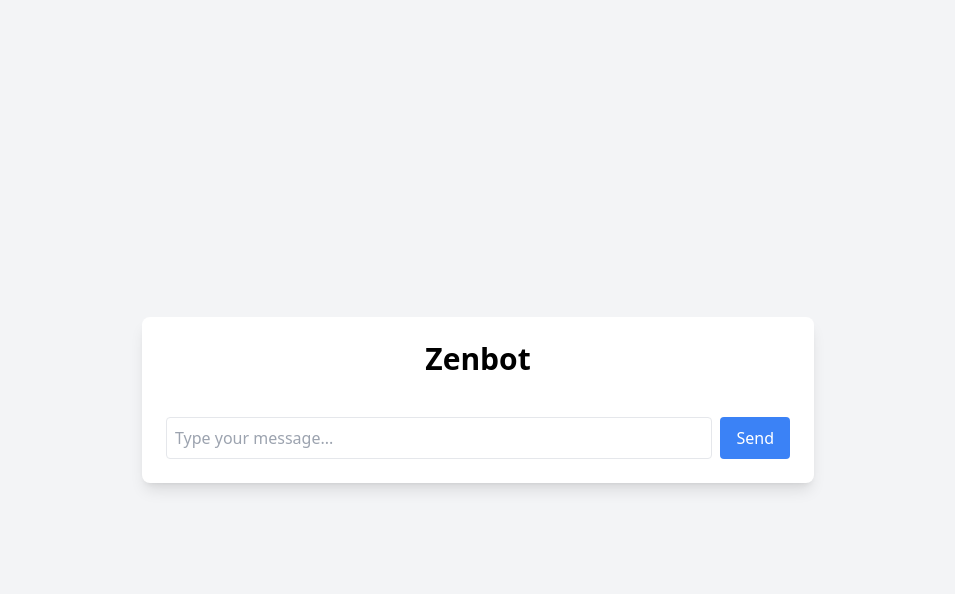
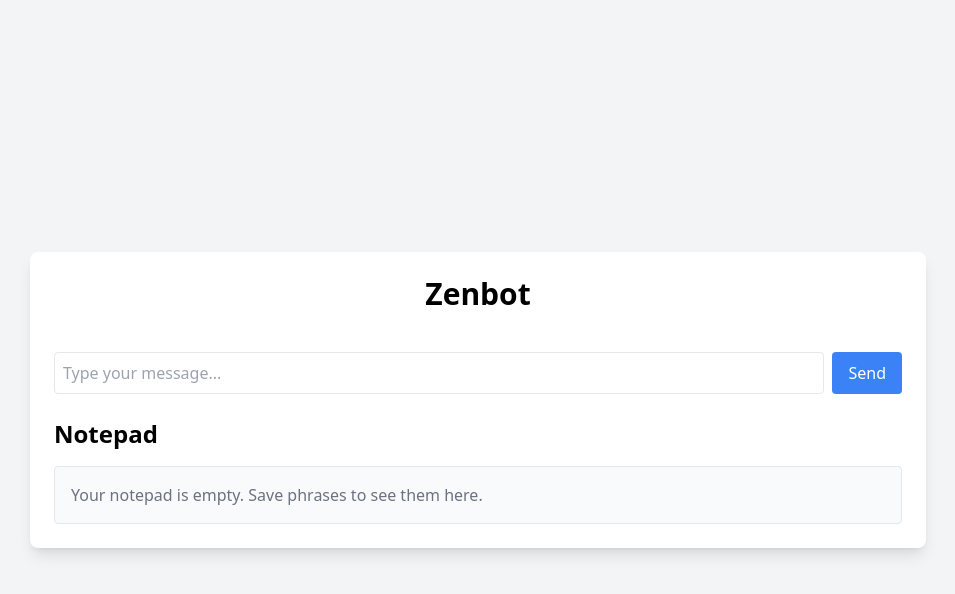
Before and after one commit to Seneval/2tests, a React (Vite) app: page / in a window 1280 px wide. Both pictures are taken after a click on the button "Zenbot". Shown: the top 594 px of the page, without its empty margins (162-1117 px from the left). Built offline with nearby package versions, Linux system fonts and the light colour scheme.

Commit message:
Add Notepad UI and Save functionality

```diff
--- a/src/App.tsx
+++ b/src/App.tsx
@@ -15,6 +15,7 @@ const ASSISTANTS = {
 const App = () => {
   const [selectedAssistant, setSelectedAssistant] = useState<keyof typeof ASSISTANTS | null>(null);
   const [messages, setMessages] = useState<Message[]>([]);
+  const [notepad, setNotepad] = useState<string[]>([]); // State for Notepad
 
   const handleSend = async (message: string) => {
     if (!selectedAssistant) {
@@ -48,6 +49,10 @@ const App = () => {
     }
   };
 
+  const handleSaveToNotepad = (content: string) => {
+    setNotepad((prev) => [...prev, content]); // Add phrase to Notepad
+  };
+
   return (
     <div className="min-h-screen flex flex-col items-center justify-center bg-gray-100 p-6">
       {!selectedAssistant ? (
@@ -66,16 +71,35 @@ const App = () => {
           </div>
         </div>
       ) : (
-        <div className="w-full max-w-2xl bg-white shadow-lg rounded-lg p-6">
+        <div className="w-full max-w-4xl bg-white shadow-lg rounded-lg p-6">
           <h1 className="text-3xl font-bold mb-6 text-center">
             {ASSISTANTS[selectedAssistant]?.name}
           </h1>
           <div className="space-y-4 mb-4 overflow-y-auto max-h-[60vh]">
             {messages.map((msg, idx) => (
-              <ChatMessage key={idx} role={msg.role} content={msg.content} />
+              <ChatMessage
+                key={idx}
+                role={msg.role}
+                content={msg.content}
+                onSave={msg.role === 'assistant' ? () => handleSaveToNotepad(msg.content) : undefined} // Save button for assistant
+              />
             ))}
           </div>
           <ChatInput onSend={handleSend} />
+          <div className="mt-6">
+            <h2 className="text-2xl font-bold">Notepad</h2>
+            <div className="mt-4 border p-4 rounded bg-gray-50 max-h-[200px] overflow-y-auto">
+              {notepad.length === 0 ? (
+                <p className="text-gray-500">Your notepad is empty. Save phrases to see them here.</p>
+              ) : (
+                <ul className="list-disc pl-5">
+                  {notepad.map((note, idx) => (
+                    <li key={idx} className="mb-2">{note}</li>
+                  ))}
+                </ul>
+              )}
+            </div>
+          </div>
         </div>
       )}
     </div>
--- a/src/components/ChatMessage.tsx
+++ b/src/components/ChatMessage.tsx
@@ -3,9 +3,9 @@ const ChatMessage = ({
     content,
     onSave,
   }: {
-    role: 'user' | 'assistant';
-    content: string;
-    onSave?: () => void; // Opción para guardar en el Notepad
+    role: 'user' | 'assistant'; // Role of the message
+    content: string; // Content of the message
+    onSave?: () => void; // Optional callback to save the message
   }) => {
     const isUser = role === 'user';
     return (
```
